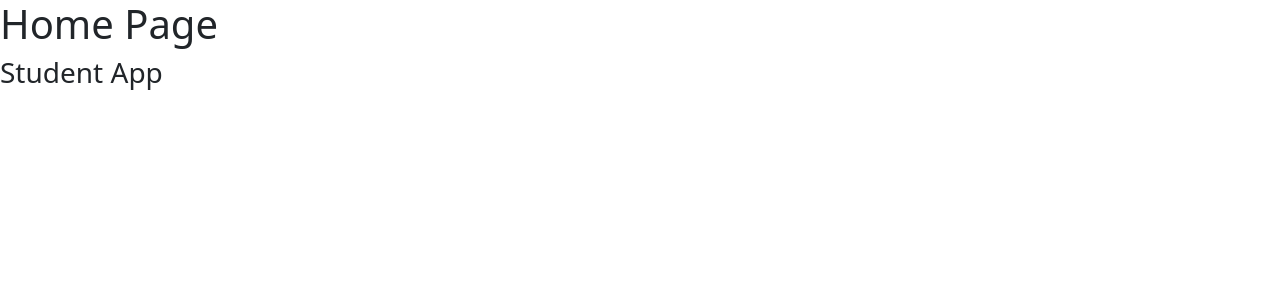
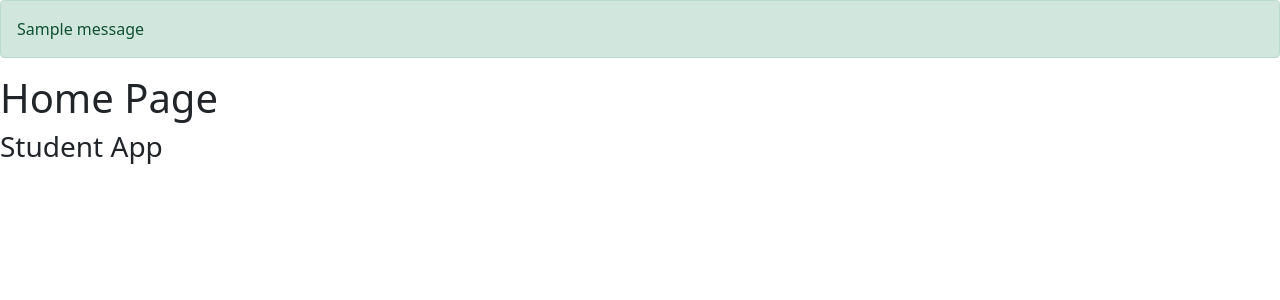
Before and after one commit to ByMaglite/Django_Lessons-Forms, a Django app: page / in a window 1280 px wide. Shown: the top 300 px of the page. Run offline with Django 3.2, Linux system fonts and the light colour scheme; tables that the repository leaves empty hold one stand-in row (values such as "Sample post"); one stand-in notice (Sample message) is shown; parts of the project's set-up code (start-up, migrations or seed data) failed here and were passed over.

Commit message:
files updated v6

```diff
--- a/forms/settings.py
+++ b/forms/settings.py
@@ -41,7 +41,7 @@ INSTALLED_APPS = [
     'django.contrib.messages',
     'django.contrib.staticfiles',
     # 3rd party packgages
-    'crispy_forms'
+    'crispy_forms',
     # my apps
     'student',
 
--- a/student/templates/student/base.html
+++ b/student/templates/student/base.html
@@ -18,6 +18,15 @@
   </head>
 
   <body>
+    {% if messages %}
+    {% for message in messages %}
+    {% if message.tags == "error" %}
+    <div class="alert alert-danger">{{ message }}</div>
+    {% else %}
+    <div class="alert alert-{{ message.tags }}">{{ message }}</div>
+    {% endif %}
+    {% endfor %}
+    {% endif %}
     {% block container %}{% endblock container %}
     <!-- JavaScript Bundle with Popper -->
     <script
--- a/student/templates/student/student.html
+++ b/student/templates/student/student.html
@@ -12,9 +12,12 @@
 </form>
 {% endcomment %}
 
+<div style='width: 400px;' >
+{% load crispy_forms_tags %}
 <form action="" method="post" enctype="multipart/form-data">
-  {% csrf_token %} {{ form.as_p }}
+  {% csrf_token %} {{ form | crispy }}
   <input type="submit" value="OK" />
 </form>
+</div>
 
 {% endblock container %}
--- a/student/views.py
+++ b/student/views.py
@@ -1,5 +1,7 @@
 from django.shortcuts import render
 from student.forms import StudentForm
+from django.shortcuts import redirect, render
+from django.contrib import messages
 
 def index(request):
     return render(request, 'student/index.html')
@@ -11,6 +13,7 @@ def student_page(request):
         form = StudentForm(request.POST, request.FILES)
         if form.is_valid():
             form.save()
+            messages.success(request, "Student added succesfull")
             return redirect('index')
     context = {
         'form': form
```
